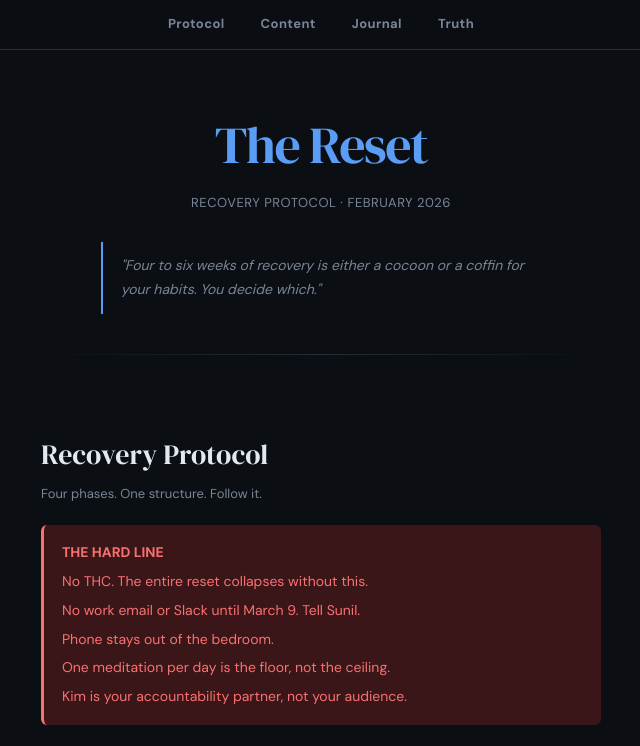
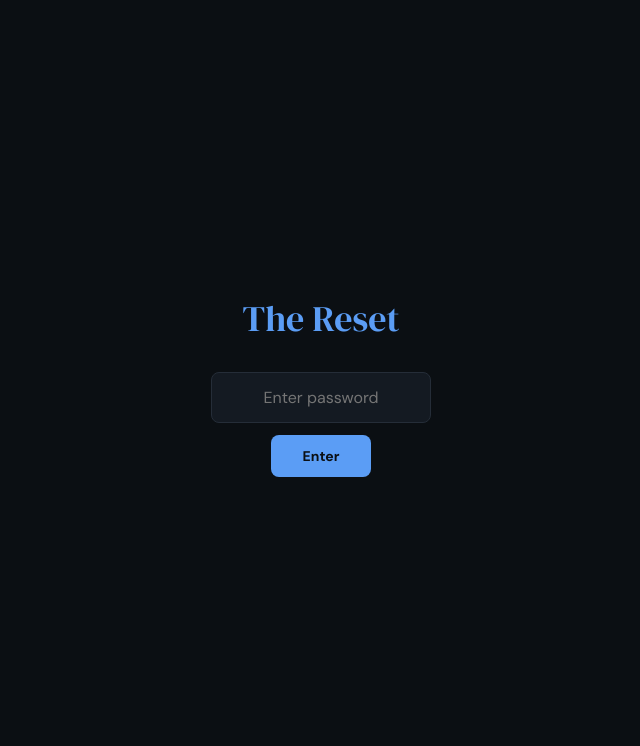
Before and after one commit to SemanticLair/kb, a plain HTML site: page docs/the-reset.html in a window 1280 px wide. Shown: the top 746 px of the page, without its empty margins (319-959 px from the left). Drawn offline with Linux system fonts and the light colour scheme.

Commit message:
Add files via upload

```diff
--- a/docs/the-reset.html
+++ b/docs/the-reset.html
@@ -208,6 +208,35 @@
 </style>
 </head>
 <body>
+
+<!-- PASSWORD GATE -->
+<div id="gate" style="position:fixed;top:0;left:0;right:0;bottom:0;background:#0B0F13;z-index:9999;display:flex;align-items:center;justify-content:center;">
+  <div style="text-align:center;padding:24px;">
+    <div style="font-family:'DM Serif Display',serif;font-size:36px;color:#5B9DF5;margin-bottom:24px;">The Reset</div>
+    <input id="pw" type="password" placeholder="Enter password" autocomplete="off" autofocus
+      style="background:#141A22;border:1px solid #252D38;border-radius:8px;padding:14px 18px;font-size:16px;color:#E2E8F0;font-family:'DM Sans',sans-serif;width:220px;text-align:center;outline:none;-webkit-appearance:none;"
+      onkeydown="if(event.key==='Enter')unlock()">
+    <br>
+    <button onclick="unlock()"
+      style="margin-top:12px;background:#5B9DF5;color:#0B0F13;border:none;border-radius:8px;padding:12px 32px;font-size:14px;font-weight:600;font-family:'DM Sans',sans-serif;cursor:pointer;-webkit-tap-highlight-color:transparent;">
+      Enter
+    </button>
+    <div id="gate-err" style="color:#F87171;font-size:13px;margin-top:12px;opacity:0;transition:opacity 0.3s;">Wrong password</div>
+  </div>
+</div>
+<script>
+function unlock(){
+  if(document.getElementById('pw').value==='lfg'){
+    document.getElementById('gate').style.display='none';
+    sessionStorage.setItem('unlocked','1');
+  } else {
+    document.getElementById('gate-err').style.opacity='1';
+    document.getElementById('pw').value='';
+    setTimeout(function(){document.getElementById('gate-err').style.opacity='0';},2000);
+  }
+}
+if(sessionStorage.getItem('unlocked')==='1'){document.getElementById('gate').style.display='none';}
+</script>
 
 <nav>
   <ul>
```
